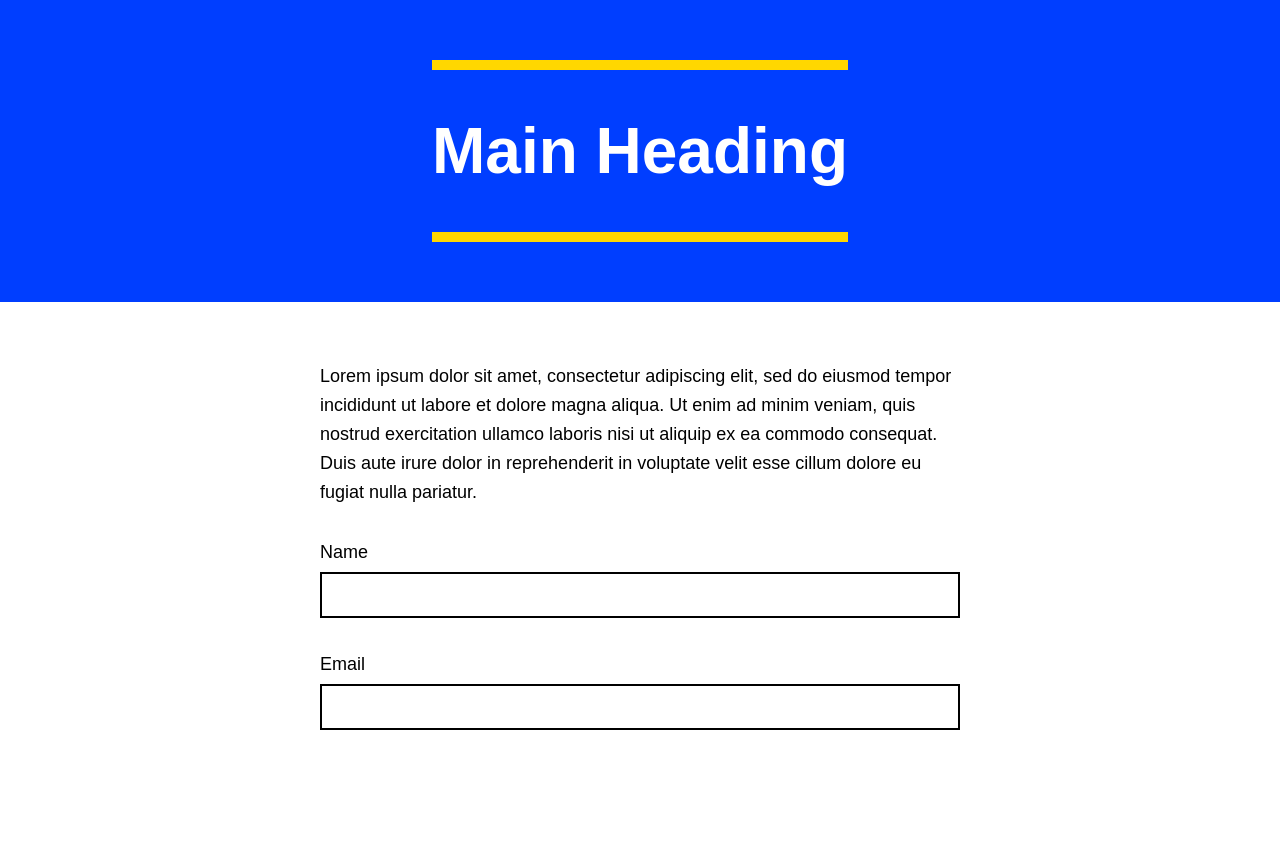
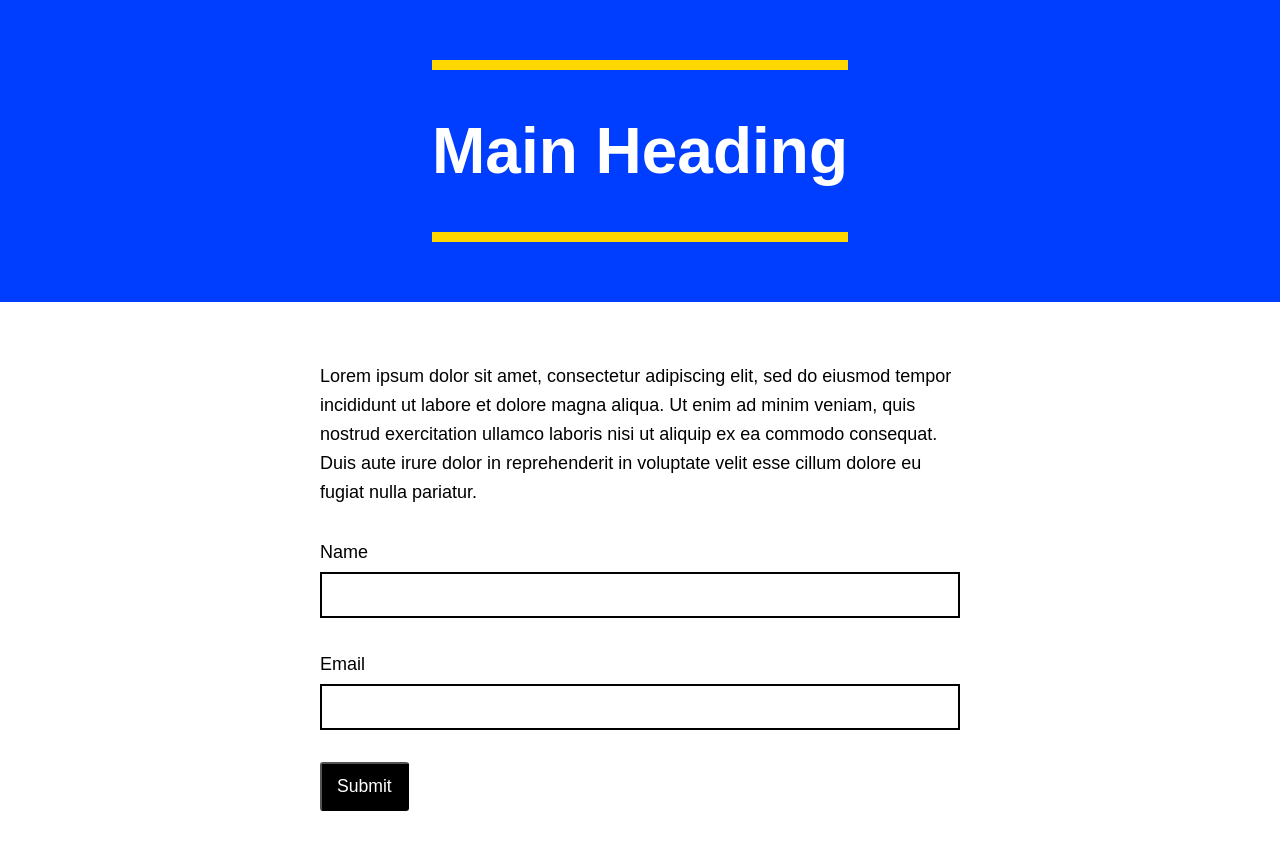
Before and after one commit to dkempton12/components-library, a React (Create React App) app: page / in a window 1280 px wide. Shown: the top 850 px of the page. Before the commit the page ends 822 px from the top, so only its background shows below. Built offline with nearby package versions, Linux system fonts and the light colour scheme.

Commit message:
adding Button component

```diff
--- a/src/components/Signup/Signup.js
+++ b/src/components/Signup/Signup.js
@@ -3,6 +3,7 @@ import React from "react";
 import Form from "../Form/Form/Form";
 import Field from "../Form/Field/Field";
 import Input from "../Form/Input/Input";
+import Button from "../UI/Button/Button";
 
 function Signup() {
   return (
@@ -14,6 +15,8 @@ function Signup() {
       <Field>
         <Input label="Email" />
       </Field>
+
+      <Button type="submit">Submit</Button>
     </Form>
   );
 }
--- /dev/null
+++ b/src/components/UI/Button/Button.js
@@ -0,0 +1,16 @@
+import React from "react";
+import styles from "./Button.module.scss";
+
+function Button({ children, buttonType, clicked }) {
+  return (
+    <button
+      type={buttonType || "button"}
+      className={styles.button}
+      onClick={clicked}
+    >
+      {children}
+    </button>
+  );
+}
+
+export default Button;
--- /dev/null
+++ b/src/components/UI/Button/Button.module.scss
@@ -0,0 +1,12 @@
+.button {
+  padding: 12px 15px;
+  border-radius: 3px;
+  background: #000;
+  color: #fff;
+  font-size: 1.1rem;
+
+  &:hover {
+    transform: scale(1.06);
+    background: rgba(0, 0, 0, 0.3);
+  }
+}
```
